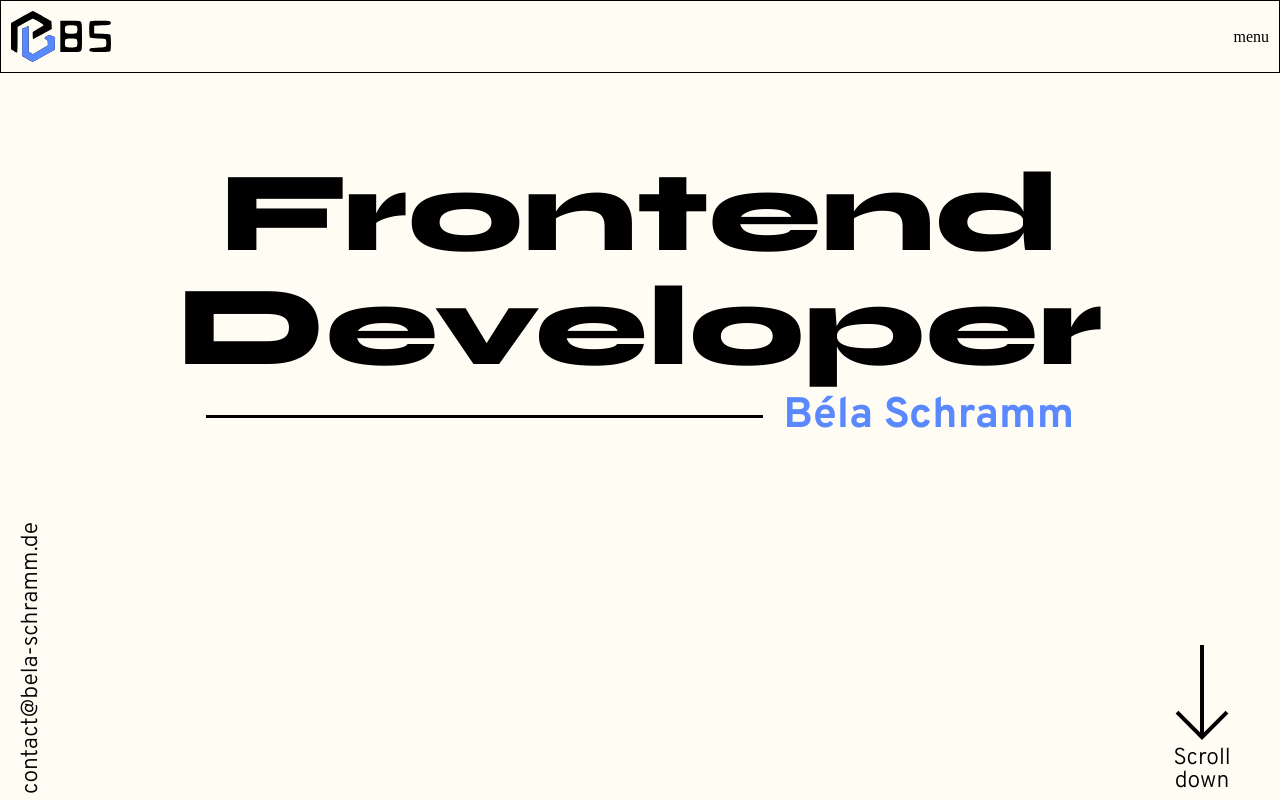
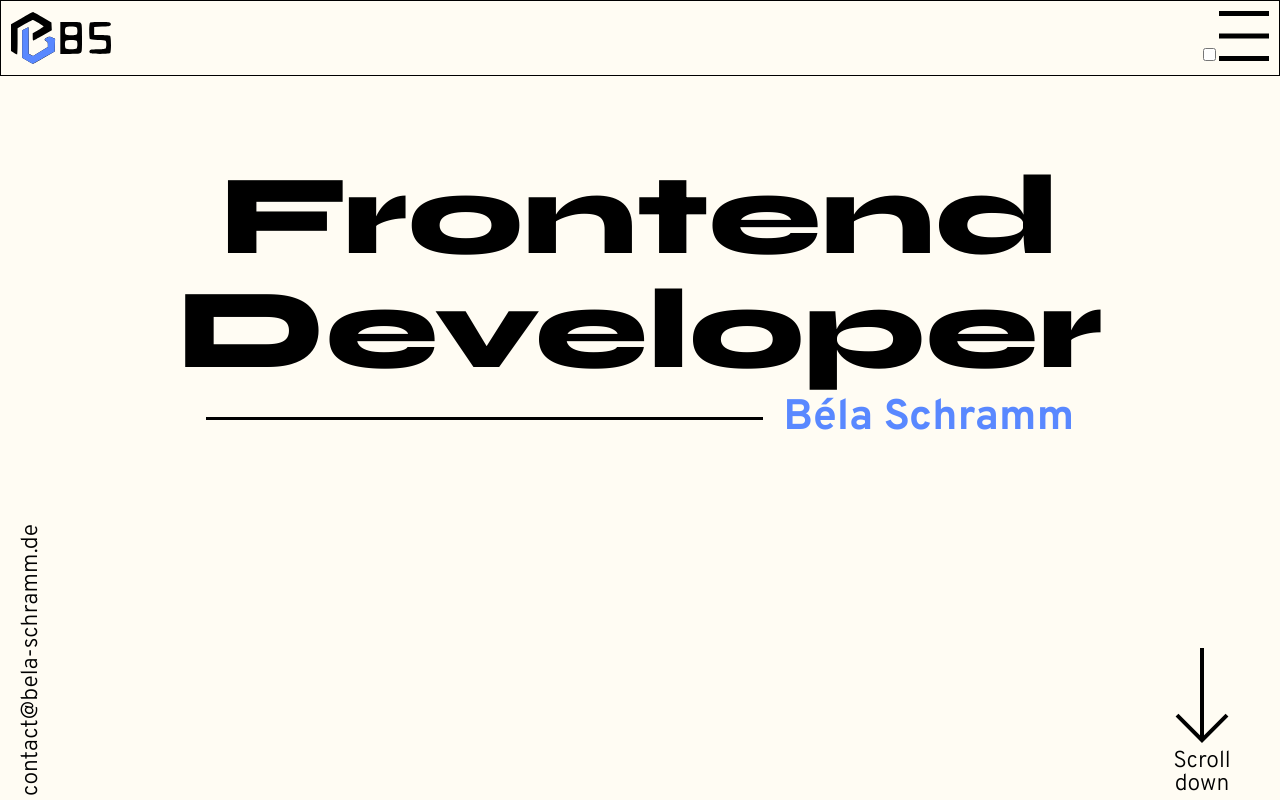
Before and after one commit to BelaSchrammDev/portfolio, an Angular app: page / in a window 1280 px wide. Shown: the top 800 px of the page. Built offline with nearby package versions, Linux system fonts and the light colour scheme.

Commit message:
add burgermenu and animation

```diff
--- a/src/app/header/header.component.html
+++ b/src/app/header/header.component.html
@@ -1,4 +1,23 @@
 <section>
     <img src="./assets/images/bs.svg" alt="">
-    <span>menu</span>
+
+    <div class="burgermenu-div">
+        <input type="checkbox" [(ngModel)]="burgermenushow" name="menu" id="menu">
+        <label for="menu">
+            <svg width="300" height="300" viewBox="0 0 300 300" fill="none" xmlns="http://www.w3.org/2000/svg">
+                <g stroke="black" stroke-width="30">
+                    <path d="M0 15 h300 M0 150 h300 M0 285 h300">
+                        <animate id="burgermenu" attributeName="d"
+                            values="M0 15 l300 0 M0 150 l300 0 M0 285 l300 0; M0 15 l200 0 M0 150 l300 0 M100 285 l300 0; M0 0 l150 150 M0 300 l300 -300 M150 150 l150 150"
+                            dur="0.3s" repeatCount="1" fill="freeze" begin="indefinite" />
+                        <animate id="burgermenu-back" attributeName="d"
+                            values=" M0 0 l150 150 M0 300 l300 -300 M150 150 l150 150; M0 15 l200 0 M0 150 l300 0 M100 285 l300 0; M0 15 l300 0 M0 150 l300 0 M0 285 l300 0"
+                            dur="0.3s" repeatCount="1" fill="freeze" begin="indefinite" />
+                    </path>
+                </g>
+            </svg>
+        </label>
+    </div>
+
+
 </section>
--- a/src/app/header/header.component.scss
+++ b/src/app/header/header.component.scss
@@ -8,4 +8,9 @@ section {
     img {
         width: 100px;
     }
+
+    svg {
+        height: 50px;
+        width: 50px;
+    }
 }
--- a/src/app/header/header.component.ts
+++ b/src/app/header/header.component.ts
@@ -1,12 +1,29 @@
+import { CommonModule } from '@angular/common';
 import { Component } from '@angular/core';
+import { FormsModule } from '@angular/forms';
 
 @Component({
   selector: 'app-header',
   standalone: true,
-  imports: [],
+  imports: [CommonModule, FormsModule],
   templateUrl: './header.component.html',
   styleUrl: './header.component.scss'
 })
 export class HeaderComponent {
 
+  private _burgermenushow: boolean = false;
+
+  get burgermenushow(): boolean {
+    return this._burgermenushow;
+  }
+
+  set burgermenushow(value: boolean) {
+    this._burgermenushow = value;
+    let animID = 'burgermenu';
+    if (!value) animID += '-back';
+    const animElement = document.getElementById(animID) as unknown as SVGAnimateElement;
+    if (animElement) {
+      animElement.beginElement();
+    }
+  }
 }
--- a/src/app/mainpage/myprojects/myprojects.component.ts
+++ b/src/app/mainpage/myprojects/myprojects.component.ts
@@ -25,6 +25,12 @@ export class MyprojectsComponent {
       image: 'join.jpeg',
     },
     {
+      name: 'Pokewiki',
+      tags: ['Angular', 'SCSS', 'TypeScript', 'REST API'],
+      description: 'A website that displays information about Pokemon using the PokeAPI.',
+      image: 'join.jpeg',
+    },
+    {
       name: 'El pollo loco',
       tags: ['HTML', 'CSS', 'JavaScript', 'OOP'],
       description: 'A chicken restaurant website.',
```
